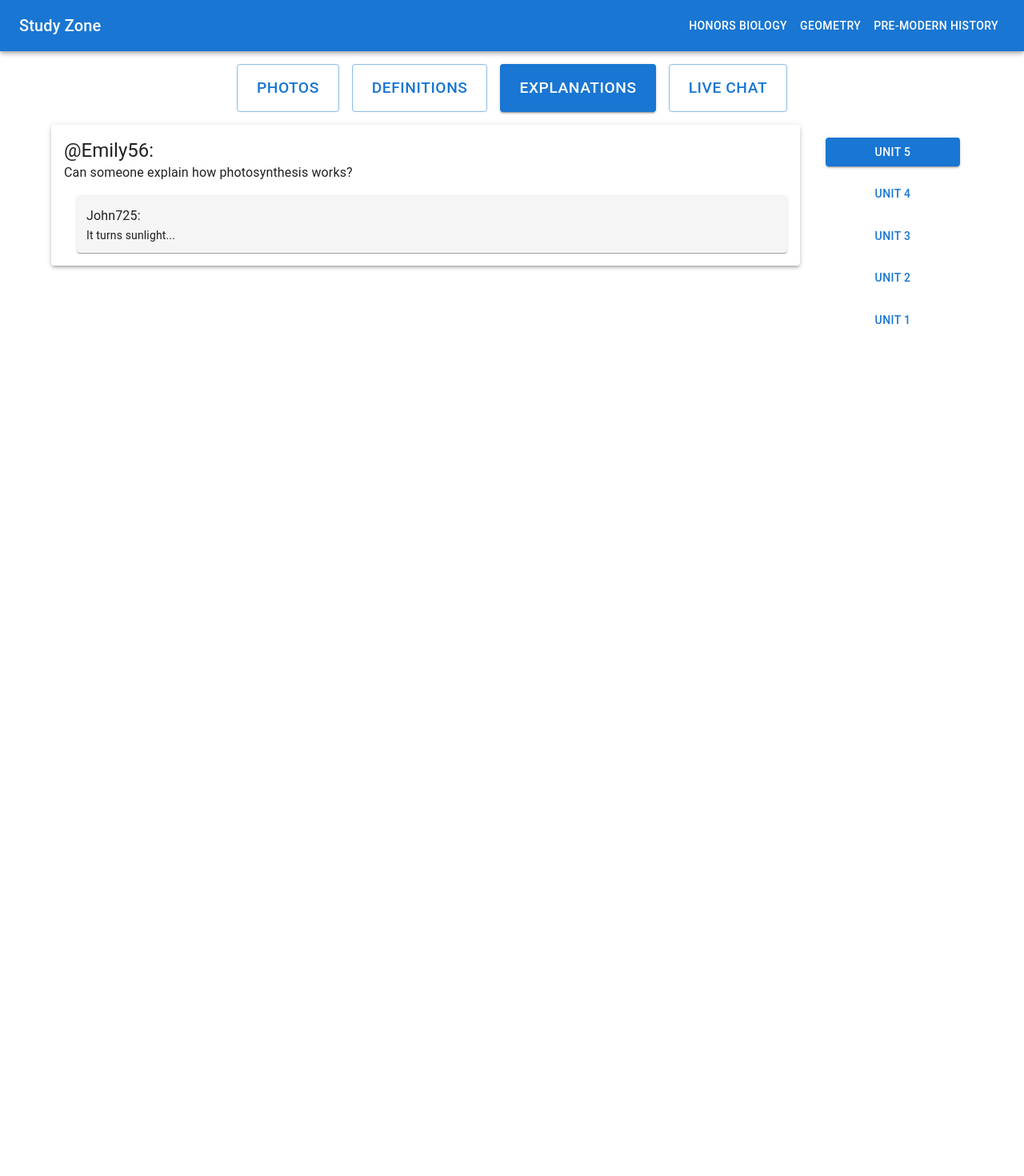
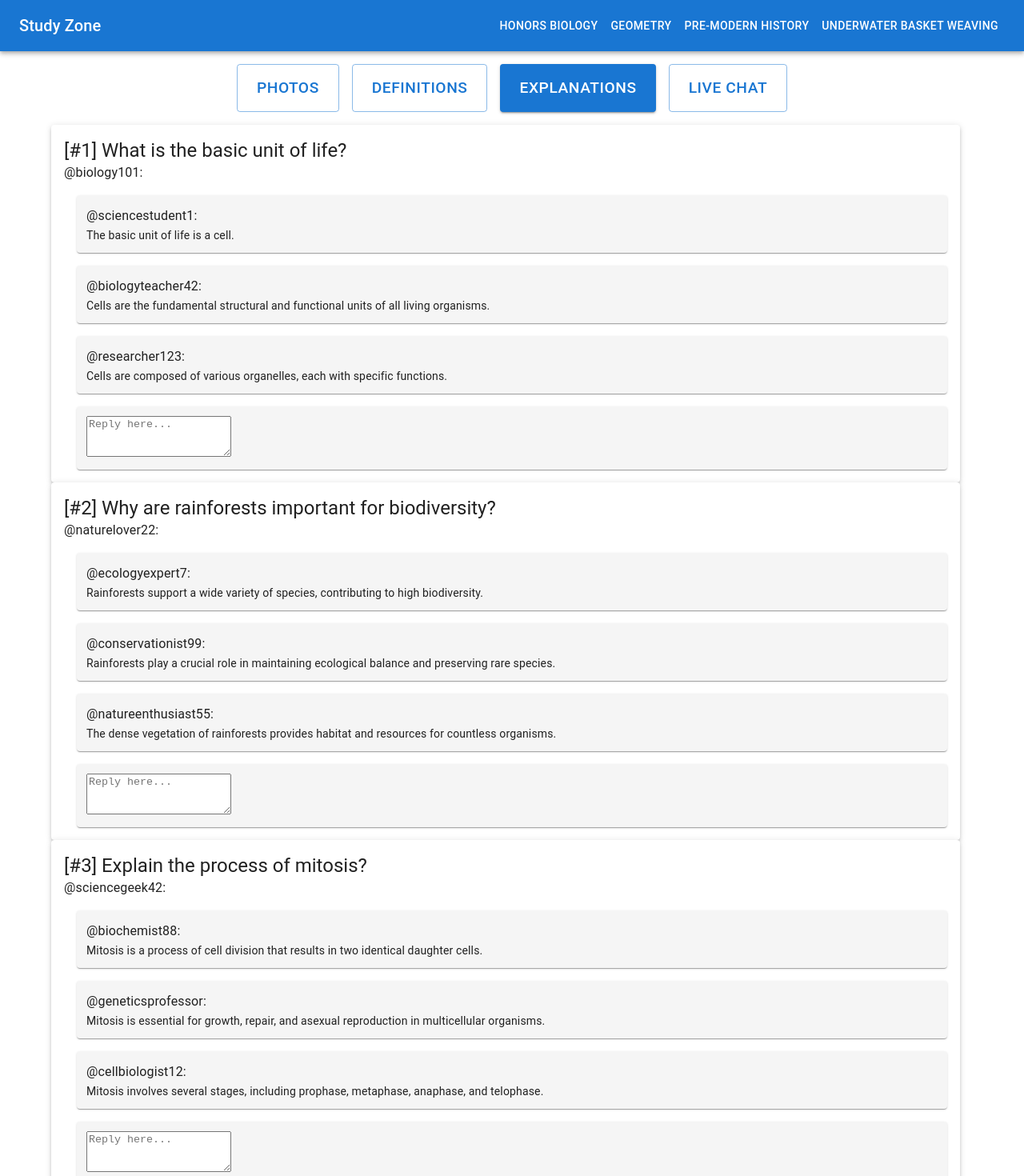
Before and after one commit to eloelcoding/studyzone, a React (Create React App) app: page / in a window 1280 px wide. Shown: the top 1470 px of the page at 80% size. Before the commit the page ends 800 px from the top, so only its background shows below. Built offline with nearby package versions, Linux system fonts and the light colour scheme.

Commit message:
First version with mock data

```diff
--- a/src/App.js
+++ b/src/App.js
@@ -1,13 +1,54 @@
 import React from 'react';
-import { AppBar, Toolbar, Typography, Box, Paper, Container, List, ListItem, Button } from '@mui/material';
+import { AppBar, Toolbar, Typography, Box, Paper, Container, List, ListItem, Button   } from '@mui/material';
+import { get_classes, get_posts, get_categories} from './mock_data'
+import TextareaAutosize from '@mui/material/TextareaAutosize';
+
 
 function App() {
+  const [selectedCategory, setSelectedCategory] = React.useState('Explanations');
+  const [ posts, setPosts ] = React.useState(get_posts())
+  function handleCategorySelect(category) { setSelectedCategory(category)}
+
   // State to track the selected category
-  const [selectedCategory, setSelectedCategory] = React.useState('Explanations');
+  const classes = get_classes();
+  const categories = get_categories();
+  var currentUser = "joeliologist";
 
-  // Function to handle category selection
-  const handleCategorySelect = (category) => {
-    setSelectedCategory(category);
+  // Group posts and their comments together
+  const postsWithComments = posts.map(post => {
+    if (!post.parent_id) {
+      return {
+        ...post,
+        comments: posts.filter(comment => comment.parent_id === post.id)
+      };
+    }
+    return null;
+  }).filter(post => post != null); // Remove null entries (which are comments)
+
+  console.log(postsWithComments);
+
+  // Function to handle text input changes
+  const handleTextChange = (event, id) => {
+    // const newText = event.target.value;
+    // setText(newText);
+  };
+
+  // Function to handle Enter key press
+  const handleKeyPress = (event, id) => {
+    if (event.key === 'Enter') {
+      // Call your custom function when Enter key is pressed
+      // You can replace this with your desired logic
+      // For example, trigger an API call, update state, etc.
+      var new_post = {'author': currentUser, 'content': event.target.value, parent_id: id};
+      event.target.value = ""
+      setPosts((prevList) => [...prevList, new_post]);
+      event.preventDefault();
+      // handleFunction(text);
+    }
+  };
+
+  const textareaStyle = {
+    width: '300px', // Adjust the width as needed
   };
 
   return (
@@ -19,7 +60,7 @@ function App() {
           </Typography>
           {/* Class Selections */}
           <Box>
-            {['Honors Biology', 'Geometry', 'Pre-Modern History'].map((subject) => (
+            {classes.map((subject) => (
               <Button key={subject} color="inherit">
                 {subject}
               </Button>
@@ -30,7 +71,7 @@ function App() {
 
       {/* Major Categories/Channels */}
       <Box sx={{ display: 'flex', justifyContent: 'center', my: 2 }}>
-        {['Photos', 'Definitions', 'Explanations', 'Live Chat'].map((category) => (
+        {categories.map((category) => (
           <Button
             key={category}
             variant={selectedCategory === category ? "contained" : "outlined"}
@@ -43,22 +84,49 @@ function App() {
       </Box>
 
       <Container maxWidth="lg">
-        <Box sx={{ display: 'flex', mt: 2 }}>
+        <Box sx={{  mt: 2 }}>
           {/* Main content area */}
+          {postsWithComments.map((post) => (
+
             <Box sx={{ flex: 1, pr: 2 }}>
               {/* Threads and comments will be dynamic based on the selected category */}
               <Paper sx={{ p: 2 }} elevation={3}>
-              <Typography variant="h5">@Emily56:</Typography>
-              <Typography variant="body1">Can someone explain how photosynthesis works?</Typography>
+                <Typography variant="h5">[#{post.id}] {post.content}</Typography>
+                <Typography variant="body1">@{post.author}:</Typography>
                 {/* Nested Comment */}
+                {
+                  post.comments.map((comment) =>
+                  (<Box sx={{ pl: 2, pt: 1 }}>
+                    <Paper sx={{ p: 1.5, mt: 1, bgcolor: 'action.hover' }} elevation={1}>
+                      <Typography variant="subtitle1">@{comment.author}:</Typography>
+                      <Typography variant="body2">{comment.content}</Typography>
+                    </Paper>
+                  </Box>))
+                }
                 <Box sx={{ pl: 2, pt: 1 }}>
                     <Paper sx={{ p: 1.5, mt: 1, bgcolor: 'action.hover' }} elevation={1}>
-                  <Typography variant="subtitle1">John725:</Typography>
-                  <Typography variant="body2">It turns sunlight...</Typography>
+                      {/* <Typography variant="subtitle1">@{comment.author}:</Typography> */}
+                      {/* <Typography variant="body2">{comment.content}</Typography> */}
+                  {/* <TextField id="outlined-basic" label="Enter comment" variant="outlined"  /> */}
+
+                  <TextareaAutosize
+                    minRows={3}
+                    maxRows={10}
+                    variant='outlined'
+                    sx={{m: 1}}
+                    size='small'
+                    placeholder="Reply here..."
+                    // value={...}
+                    onChange={(event) => handleTextChange(event, post.id)}
+                    onKeyPress={(event) => handleKeyPress(event, post.id)} // Listen for key press events
+                  />
+
                     </Paper>
                   </Box>
+
               </Paper>
             </Box>
+          ))}
 
           {/* Unit Selections */}
           <Box sx={{ width: '200px' }}>
--- /dev/null
+++ b/src/mock_data.js
@@ -0,0 +1,57 @@
+function get_posts() {
+    return [
+    { id: 1, author: 'biology101', content: 'What is the basic unit of life?', parent_id: null },
+    { id: 2, author: 'naturelover22', content: 'Why are rainforests important for biodiversity?', parent_id: null },
+    { id: 3, author: 'sciencegeek42', content: 'Explain the process of mitosis?', parent_id: null },
+    { id: 4, author: 'ecologyexpert', content: 'How do ecosystems respond to climate change?', parent_id: null },
+    { id: 5, author: 'chemistrywizard', content: 'What are chemical reactions?', parent_id: null },
+    { id: 6, author: 'animallover88', content: 'Why do birds migrate?', parent_id: null },
+    { id: 7, author: 'geneticsguru', content: 'What is genetic variation?', parent_id: null },
+    { id: 8, author: 'botanyenthusiast', content: 'How do plants adapt to different environments?', parent_id: null },
+    { id: 9, author: 'spaceexplorer', content: 'What is the significance of the Hubble Space Telescope?', parent_id: null },
+    { id: 10, author: 'microbiologist', content: 'How do bacteria develop antibiotic resistance?', parent_id: null },
+    { id: 101, author: 'sciencestudent1', content: 'The basic unit of life is a cell.', parent_id: 1 },
+    { id: 102, author: 'biologyteacher42', content: 'Cells are the fundamental structural and functional units of all living organisms.', parent_id: 1 },
+    { id: 103, author: 'researcher123', content: 'Cells are composed of various organelles, each with specific functions.', parent_id: 1 },
+    { id: 201, author: 'ecologyexpert7', content: 'Rainforests support a wide variety of species, contributing to high biodiversity.', parent_id: 2 },
+    { id: 202, author: 'conservationist99', content: 'Rainforests play a crucial role in maintaining ecological balance and preserving rare species.', parent_id: 2 },
+    { id: 203, author: 'natureenthusiast55', content: 'The dense vegetation of rainforests provides habitat and resources for countless organisms.', parent_id: 2 },
+    { id: 301, author: 'biochemist88', content: 'Mitosis is a process of cell division that results in two identical daughter cells.', parent_id: 3 },
+    { id: 302, author: 'geneticsprofessor', content: 'Mitosis is essential for growth, repair, and asexual reproduction in multicellular organisms.', parent_id: 3 },
+    { id: 303, author: 'cellbiologist12', content: 'Mitosis involves several stages, including prophase, metaphase, anaphase, and telophase.', parent_id: 3 },
+    { id: 401, author: 'climateexpert33', content: 'Ecosystems respond to climate change through shifts in species distribution and behavior.', parent_id: 4 },
+    { id: 402, author: 'environmentalist45', content: 'Climate change can disrupt food chains and affect the availability of resources in ecosystems.', parent_id: 4 },
+    { id: 403, author: 'ecologyresearcher', content: 'Some species may adapt to changing conditions, while others may face extinction.', parent_id: 4 },
+    { id: 501, author: 'chemstudent', content: 'Chemical reactions involve the breaking and forming of chemical bonds.', parent_id: 5 },
+    { id: 502, author: 'chemistryprof', content: 'Chemical reactions are essential for all biochemical processes in living organisms.', parent_id: 5 },
+    { id: 503, author: 'scienceenthusiast99', content: 'Chemical reactions can be classified into various types, such as synthesis, decomposition, and redox reactions.', parent_id: 5 },
+    { id: 601, author: 'ornithologist11', content: 'Birds migrate to find warmer weather and better food sources during different seasons.', parent_id: 6 },
+    { id: 602, author: 'birdwhisperer', content: 'Migratory patterns are often guided by environmental cues and innate instincts.', parent_id: 6 },
+    { id: 603, author: 'birdlover123', content: 'Some birds migrate thousands of miles to reach their breeding and wintering grounds.', parent_id: 6 },
+    { id: 701, author: 'geneticist87', content: 'Genetic variation refers to differences in DNA sequences among individuals within a population.', parent_id: 7 },
+    { id: 702, author: 'biologyteacher', content: 'Genetic variation is the raw material for evolution and natural selection.', parent_id: 7 },
+    { id: 703, author: 'researcher234', content: 'It results from mutations, genetic recombination, and gene flow.', parent_id: 7 },
+    { id: 801, author: 'plantgenius', content: 'Plants adapt to different environments through mechanisms like tolerance to extreme conditions and changes in morphology.', parent_id: 8 },
+    { id: 802, author: 'botanist99', content: 'Some plants exhibit phenotypic plasticity, adjusting their traits in response to environmental cues.', parent_id: 8 },
+    { id: 803, author: 'ecosystemscientist', content: 'Plant adaptations are essential for their survival and reproduction in diverse habitats.', parent_id: 8 },
+    { id: 901, author: 'astronomyenthusiast', content: 'The Hubble Space Telescope has provided stunning images of distant galaxies and nebulae.', parent_id: 9 },
+    { id: 902, author: 'spacegeek101', content: 'It has greatly expanded our understanding of the universe, including the age and expansion rate of the cosmos.', parent_id: 9 },
+    { id: 903, author: 'astrophysicist22', content: 'Hubbles observations have led to groundbreaking discoveries in astronomy and astrophysics.', parent_id: 9 },
+    { id: 1001, author: 'microbiologist101', content: 'Bacteria develop antibiotic resistance through genetic mutations and horizontal gene transfer.', parent_id: 10 },
+    { id: 1002, author: 'infectiousdiseaseexpert', content: 'Overuse and misuse of antibiotics accelerate the development of resistance in bacterial populations.', parent_id: 10 },
+    { id: 1003, author: 'medicalresearcher', content: 'Antibiotic resistance poses a significant challenge in healthcare and requires novel approaches to treatment.', parent_id: 10 },
+  ];
+
+
+}
+
+function get_classes() {
+    return ['Honors Biology', 'Geometry', 'Pre-Modern History', 'Underwater basket weaving']
+}
+
+function get_categories() {
+    return ['Photos', 'Definitions', 'Explanations', 'Live Chat']
+}
+
+
+export {get_classes, get_posts, get_categories}
```
Lines whose indentation alone changed are shown as unchanged.
